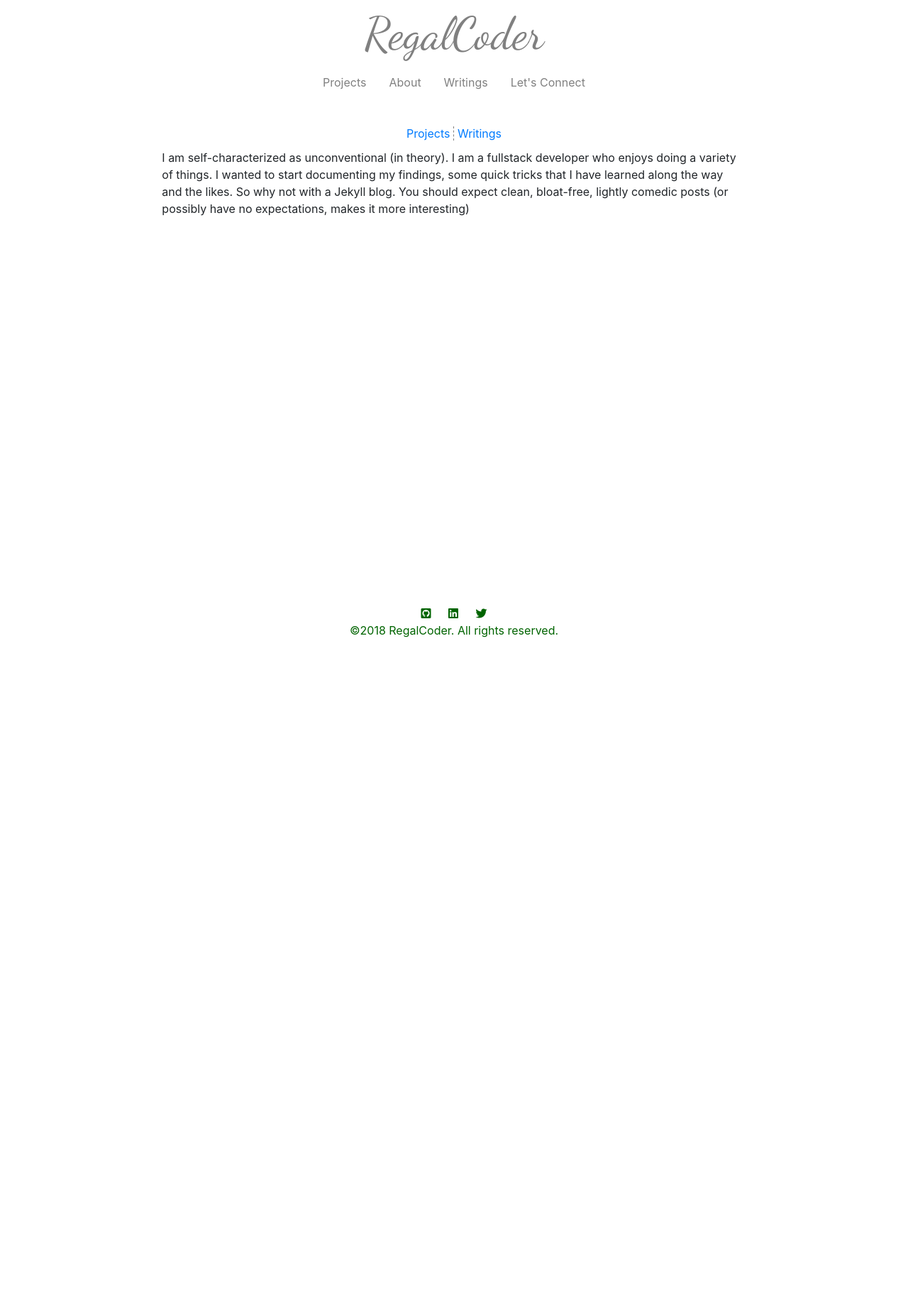
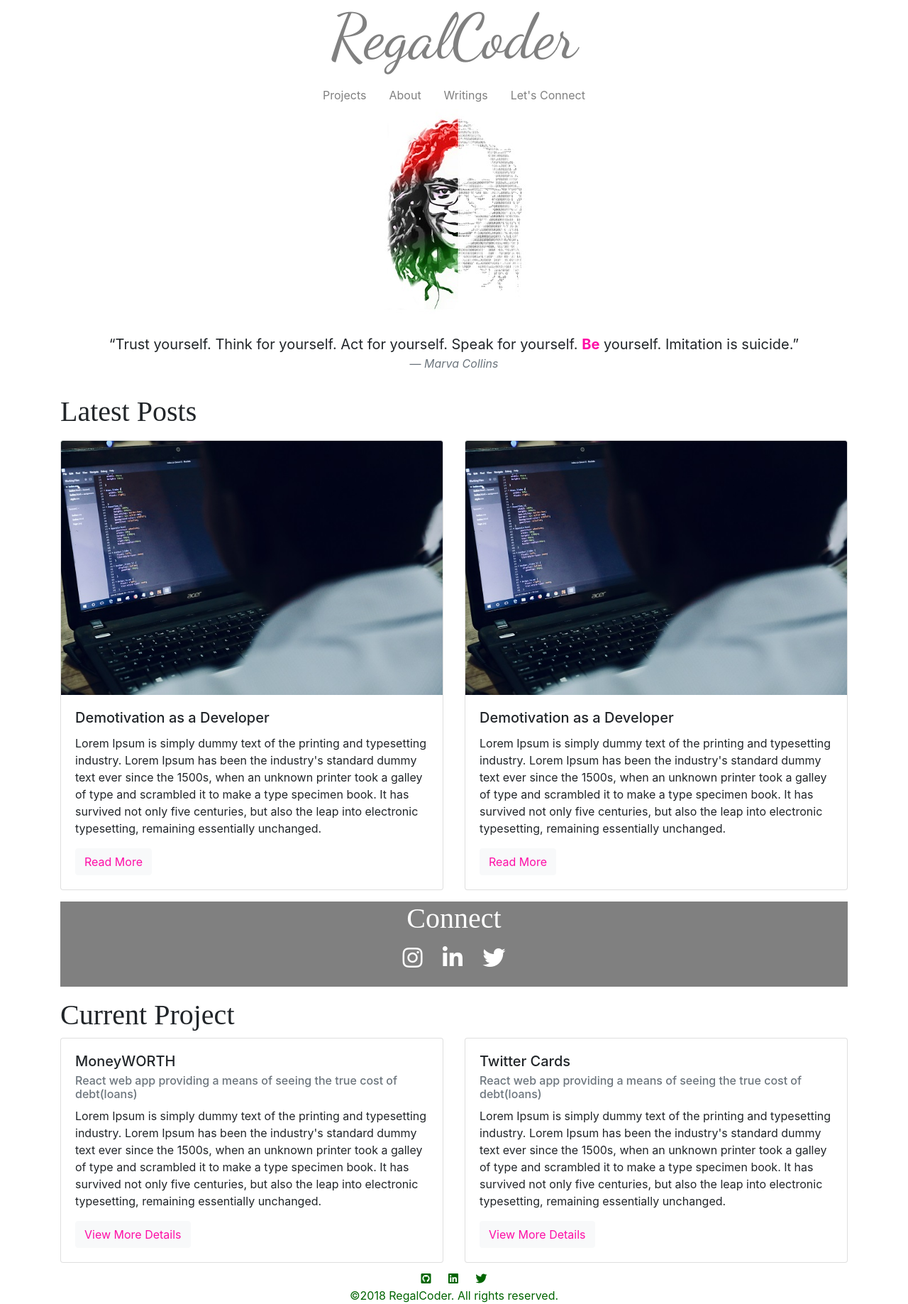
Before and after one commit to MoseyM/moseym.github.io, a Jekyll site: the page built from index.md, in a window 1280 px wide. Shown: the whole page at 71% size. Built offline with Jekyll 4.4.1, drawn with Linux system fonts in a browser that asks for light colours; nearby versions of some CDN libraries; some web fonts are replaced; before the commit the page ends 900 px from its top, so only the background shows below that.

Commit message:
Updated design

```diff
--- a/_includes/header.html
+++ b/_includes/header.html
@@ -1,6 +1,6 @@
 <div class="row">
   <div class="col">
-    <a id="k" href="/"><span id="header-title">RegalCoder</span></a>
+    <a id="k" href="/"><h1 class="display-2" id="header-title">RegalCoder</h1></a>
   </div>
 </div>
 <ul class="nav navbar-light justify-content-center">
--- a/_layouts/home.html
+++ b/_layouts/home.html
@@ -1,11 +1,82 @@
 ---
-layout: default
 description: Regalcoder blog site for tech related commentary affecting the african diaspora and african homeland communities.
 ---
-<div id="home-links">
-	<span><a href="/projects">Projects</a></span>
-	<span><a href="/writings">Writings</a></span>
-</div>
-<p>
-    I am self-characterized as unconventional (in theory). I am a fullstack developer who enjoys doing a variety of things. I wanted to start documenting my findings, some quick tricks that I have learned along the way and the likes. So why not with a Jekyll blog. You should expect clean, bloat-free, lightly comedic posts (or possibly have no expectations, makes it more interesting)
-</p>
+<!DOCTYPE html>
+<html lang="{{ page.lang | default: site.lang | default: "en" }}">
+  {%- include head.html -%}
+  <body>
+    <div id="wrap">
+      <div class="container">
+        {%- include header.html -%}
+				<div class="row" id="header"></div>
+				<div class="row mt-3 mb-3 mx-auto">
+					<div class="col">
+						<blockquote class="blockquote text-center">
+							<p class="mb-0">“Trust yourself. Think for yourself. Act for yourself. Speak for yourself. <span class="post-link" style="font-weight: bold;">Be</span> yourself. Imitation is suicide.”</p>
+							<footer class="blockquote-footer"><cite title="Source Title">Marva Collins</cite></footer>
+						</blockquote>
+					</div>
+				</div>
+				<h1 class="home-headers">Latest Posts</h1>
+        <div class="row">
+					<div class="col-sm-12 col-md">
+						<div class="card w-auto mt-2">
+								<img src="/images/coder_computer.jpg" class="card-img-top" alt="coder and computer">
+								<div class="card-body">
+									<h5 class="card-title">Demotivation as a Developer</h5>
+									<p class="card-text">Lorem Ipsum is simply dummy text of the printing and typesetting industry. Lorem Ipsum has been the industry's standard dummy text ever since the 1500s, when an unknown printer took a galley of type and scrambled it to make a type specimen book. It has survived not only five centuries, but also the leap into electronic typesetting, remaining essentially unchanged.</p>
+									<a href="#" class="post-link btn btn-light">Read More</a>
+								</div>
+						</div>
+					</div>
+					<div class="col-sm-12 col-md">
+						<div class="card w-auto mt-2">
+							<img src="/images/coder_computer.jpg" class="card-img-top" alt="coder and computer">
+							<div class="card-body">
+								<h5 class="card-title">Demotivation as a Developer</h5>
+								<p class="card-text">Lorem Ipsum is simply dummy text of the printing and typesetting industry. Lorem Ipsum has been the industry's standard dummy text ever since the 1500s, when an unknown printer took a galley of type and scrambled it to make a type specimen book. It has survived not only five centuries, but also the leap into electronic typesetting, remaining essentially unchanged.</p>
+								<a href="#" class="post-link btn btn-light">Read More</a>
+							</div>
+						</div>
+					</div>
+				</div>
+				<div class="row my-3 mx-auto" style="background: gray; color: white;">
+					<div class="col text-center">
+						<h1 class="home-headers  text-center">Connect</h1>
+						<ul class="list-inline">
+							<li class="list-inline-item mr-4"><i class="fab fa-instagram"></i></li>
+							<li class="list-inline-item mr-4"><i class="fab fa-linkedin-in"></i></li>
+							<li class="list-inline-item"><i class="fab fa-twitter"></i></li>
+						</ul>
+					</div>
+				</div>
+
+				<h1 class="home-headers">Current Project</h1>
+				<div class="row">
+					<div class="col-12 col-md-6 mb-2">
+						<div class="card w-100">
+								<div class="card-body">
+									<h5 class="card-title">MoneyWORTH</h5>
+									<h6 class="card-subtitle mb-2 text-muted">React web app providing a means of seeing the true cost of debt(loans)</h6>
+									<p class="card-text">Lorem Ipsum is simply dummy text of the printing and typesetting industry. Lorem Ipsum has been the industry's standard dummy text ever since the 1500s, when an unknown printer took a galley of type and scrambled it to make a type specimen book. It has survived not only five centuries, but also the leap into electronic typesetting, remaining essentially unchanged.</p>
+									<a href="/projects/" class="post-link btn btn-light">View More Details</a>
+								</div>
+						</div>
+					</div>
+					<div class="col-12 col-md-6">
+						<div class="card w-100">
+							<div class="card-body">
+								<h5 class="card-title">Twitter Cards</h5>
+								<h6 class="card-subtitle mb-2 text-muted">React web app providing a means of seeing the true cost of debt(loans)</h6>
+								<p class="card-text">Lorem Ipsum is simply dummy text of the printing and typesetting industry. Lorem Ipsum has been the industry's standard dummy text ever since the 1500s, when an unknown printer took a galley of type and scrambled it to make a type specimen book. It has survived not only five centuries, but also the leap into electronic typesetting, remaining essentially unchanged.</p>
+								<a href="/projects/" class="post-link btn btn-light">View More Details</a>
+							</div>
+						</div>
+						</div>
+				</div>
+      </div>
+    </div>
+    {%- include footer.html -%}
+  </body>
+
+</html>
--- a/css/master.css
+++ b/css/master.css
@@ -78,21 +78,27 @@ body {
 	margin: 0 auto -50px;
 	padding: 0 0 50px;
 }
+.home-headers{
+	font-family: 'Fredericka the Great', cursive;
+}
 a#k:hover {
 	text-decoration: none;
 }
 #header-title{
 	font-family: 'Dancing Script', cursive;
-	font-size: 4em;
 	display: block;
 	text-align: center;
 	color: gray;
+}
+li.list-inline-item {
+	font-size: 2em;
 }
 .nav a {
 	color: gray;
 }
 #header {
 	margin: 0 auto;
+	margin-bottom: 10px;
 	height: 300px;
 	background: url('../images/header_large.jpg') no-repeat center center;
 }
```
Also changed, not shown: pages/about.md (added, +3 -0 lines), images/coder_computer.jpg (added).
